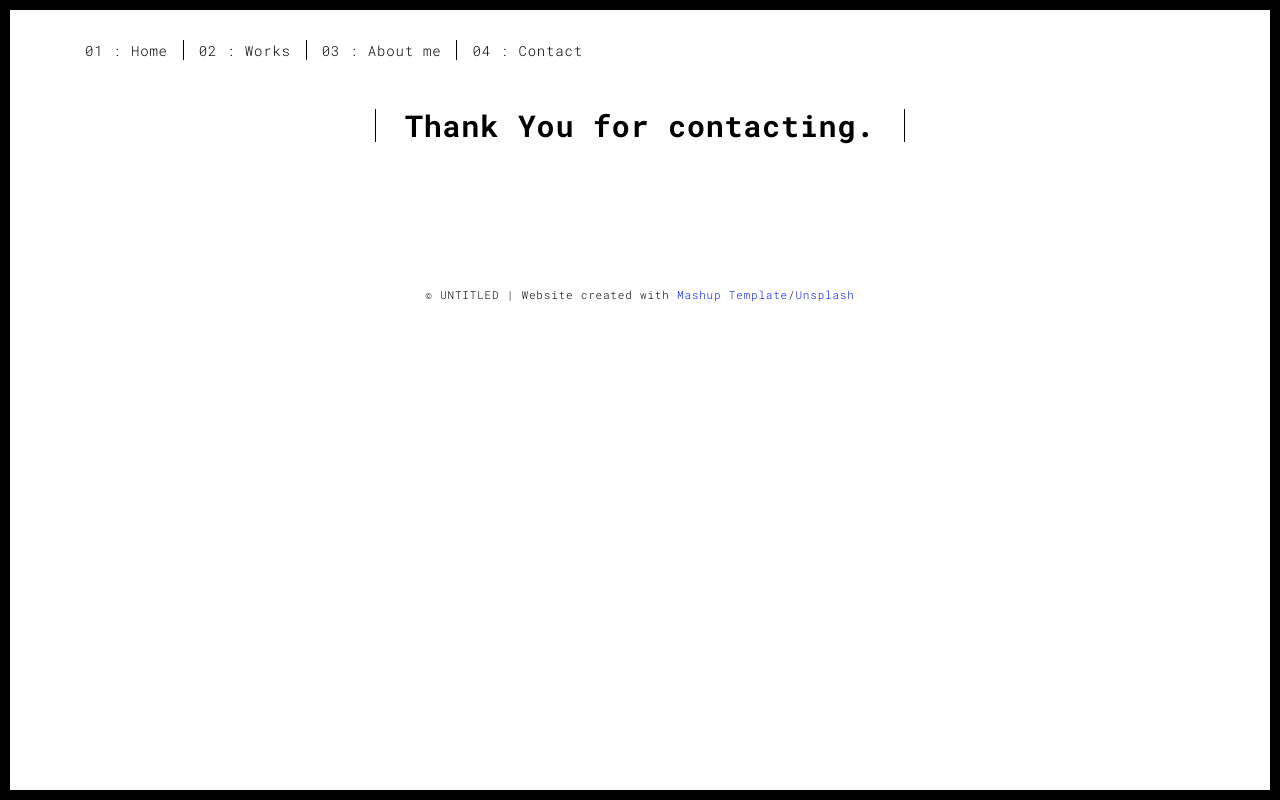
After one commit to ayushkathpalia/web_server, a Flask app: template templates/thankyou.html in a window 1280 px wide. The commit adds this page. Run offline with Flask 2, Linux system fonts and the light colour scheme; the template is opened without the code that fills it, so the values that code supplies are empty.

Commit message:
Portfolio made

```diff
--- /dev/null
+++ b/database.csv
@@ -0,0 +1,2 @@
+email,subject,message
+ayushkathpalia97@gmail.com,dadasd,adasd
--- a/server.py
+++ b/server.py
@@ -1,4 +1,5 @@
-from flask import Flask, render_template
+from flask import Flask, render_template, request, redirect
+import csv
 
 app = Flask(__name__)
 print(__name__)
@@ -12,3 +13,25 @@ def my_home():
 @app.route('/<string:page_name>')
 def html_page(page_name):
     return render_template(page_name)
+
+
+def write_to_csv(data):
+    with open('database.csv', mode='a', newline='') as database:
+        email = data['email']
+        subject = data['subject']
+        message = data['message']
+        csv_writer = csv.writer(database, delimiter=',', quotechar='|', quoting=csv.QUOTE_MINIMAL)
+        csv_writer.writerow([email, subject, message])
+
+
+@app.route('/submit_form', methods=['POST', 'GET'])
+def submit_form():
+    if request.method == 'POST':
+        try:
+            data = request.form.to_dict()
+            write_to_csv(data)
+            return redirect('/thankyou.html')
+        except:
+            return 'Error Database'
+    else:
+        return 'ERRORS'
--- /dev/null
+++ b/templates/thankyou.html
@@ -0,0 +1,98 @@
+<!DOCTYPE html>
+<html lang="en">
+
+<head>
+  <meta charset="UTF-8">
+  <meta content="IE=edge" http-equiv="X-UA-Compatible">
+  <meta content="width=device-width,initial-scale=1" name="viewport">
+  <meta content="description" name="description">
+  <meta name="google" content="notranslate" />
+  <meta content="Mashup templates have been developped by Orson.io team" name="author">
+
+  <!-- Disable tap highlight on IE -->
+  <meta name="msapplication-tap-highlight" content="no">
+
+  <link rel="apple-touch-icon" sizes="180x180" href="./static/assets/apple-icon-180x180.png">
+  <link href="./static/assets/favicon.ico" rel="icon">
+
+  <title>Title page</title>
+
+<link href="./static/main.3f6952e4.css" rel="stylesheet"></head>
+
+<body class="">
+<div id="site-border-left"></div>
+<div id="site-border-right"></div>
+<div id="site-border-top"></div>
+<div id="site-border-bottom"></div>
+ <!-- Add your content of header -->
+<header>
+  <nav class="navbar  navbar-fixed-top navbar-default">
+    <div class="container">
+        <button type="button" class="navbar-toggle collapsed" data-toggle="collapse" data-target="#navbar-collapse" aria-expanded="false">
+          <span class="sr-only">Toggle navigation</span>
+          <span class="icon-bar"></span>
+          <span class="icon-bar"></span>
+          <span class="icon-bar"></span>
+        </button>
+
+      <div class="collapse navbar-collapse" id="navbar-collapse">
+        <ul class="nav navbar-nav ">
+          <li><a href="./index.html" title="">01 : Home</a></li>
+          <li><a href="./works.html" title="">02 : Works</a></li>
+          <li><a href="./about.html" title="">03 : About me</a></li>
+          <li><a href="./contact.html" title="">04 : Contact</a></li>
+
+        </ul>
+
+
+      </div>
+    </div>
+  </nav>
+</header>
+
+<div class="section-container">
+    <div class="container">
+      <div class="row">
+        <div class="col-xs-12">
+          <div class="section-container-spacer text-center">
+            <h1 class="h2">
+Thank You for contacting.
+</h1>
+          </div>
+</div>
+          </div>
+        </div>
+    </div>
+
+<footer class="footer-container text-center">
+  <div class="container">
+    <div class="row">
+      <div class="col-xs-12">
+        <p>© UNTITLED | Website created with <a href="http://www.mashup-template.com/" title="Create website with free html template">Mashup Template</a>/<a href="https://www.unsplash.com/" title="Beautiful Free Images">Unsplash</a></p>
+      </div>
+    </div>
+  </div>
+</footer>
+
+<script>
+  document.addEventListener("DOMContentLoaded", function (event) {
+     navActivePage();
+  });
+</script>
+
+<!-- Google Analytics: change UA-XXXXX-X to be your site's ID
+
+<script>
+  (function (i, s, o, g, r, a, m) {
+    i['GoogleAnalyticsObject'] = r; i[r] = i[r] || function () {
+      (i[r].q = i[r].q || []).push(arguments)
+    }, i[r].l = 1 * new Date(); a = s.createElement(o),
+      m = s.getElementsByTagName(o)[0]; a.async = 1; a.src = g; m.parentNode.insertBefore(a, m)
+  })(window, document, 'script', '//www.google-analytics.com/analytics.js', 'ga');
+  ga('create', 'UA-XXXXX-X', 'auto');
+  ga('send', 'pageview');
+</script>
+
+--> <script type="text/javascript" src="./main.70a66962.js"></script></body>
+
+</html>
```
Also changed, not shown: templates/contact.html (+4 -4 lines), static/assets/favicon.ico (renamed from static/favicon.ico).
